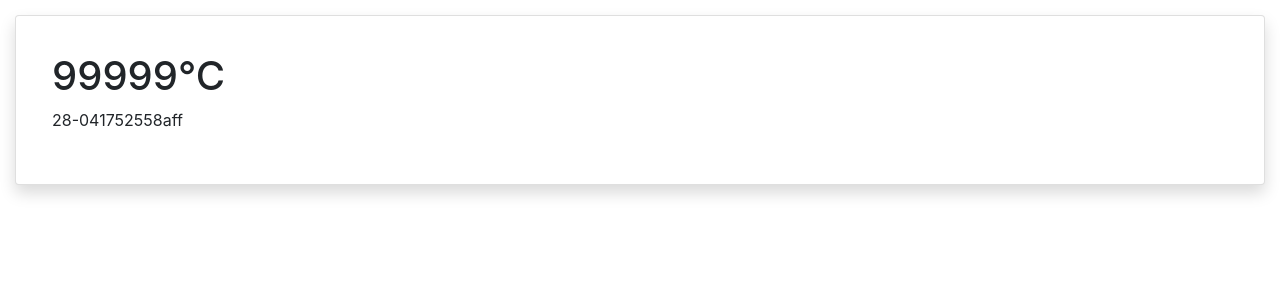
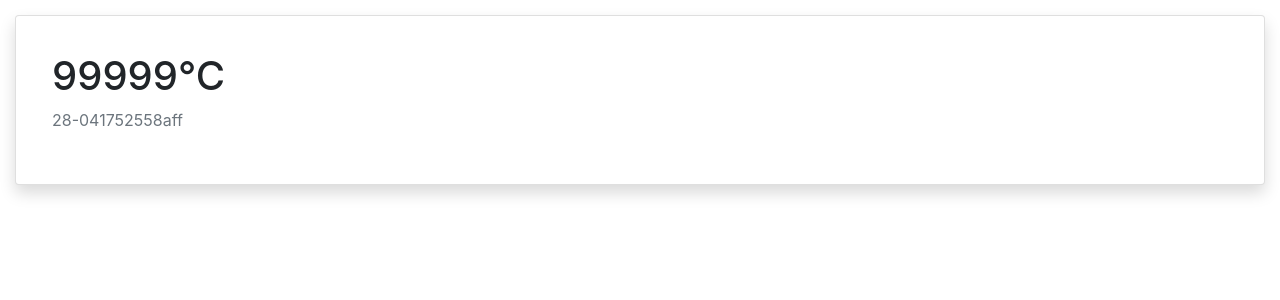
Before and after one commit to pahu/raspbeery-pi, a Flask app: page / in a window 1280 px wide. Shown: the part 56-356 px from the top of the page. Run offline with Flask 2, Linux system fonts and the light colour scheme; some libraries are stand-ins or nearby versions.

Commit message:
minor ui tweak to sensor id

```diff
--- a/templates/home.html
+++ b/templates/home.html
@@ -5,7 +5,7 @@
             <div class="card shadow p-3 mb-5 bg-white rounded">
                 <div class="card-body">
                     <h1>{{ temperature }}</h1>
-                    <p class="sensor-id" >{{ sensorId }}</p>
+                    <p class="text-secondary" >{{ sensorId }}</p>
                 </div>
             </div>
         </div>
```
